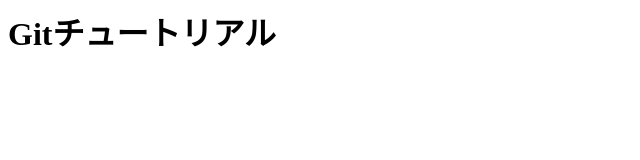
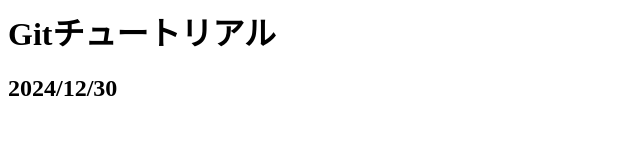
Before and after one commit to hhsangaku/git_tutorial, a plain HTML site: page index.html in a window 1280 px wide. Shown: the whole page, without its empty margins (0-640 px from the left). Drawn offline with Linux system fonts and the light colour scheme.

Commit message:
日付テキストを追加した

```diff
--- a/index.html
+++ b/index.html
@@ -1 +1,2 @@
 <h1>Gitチュートリアル</h1>
+<h2>2024/12/30</h2>
```
